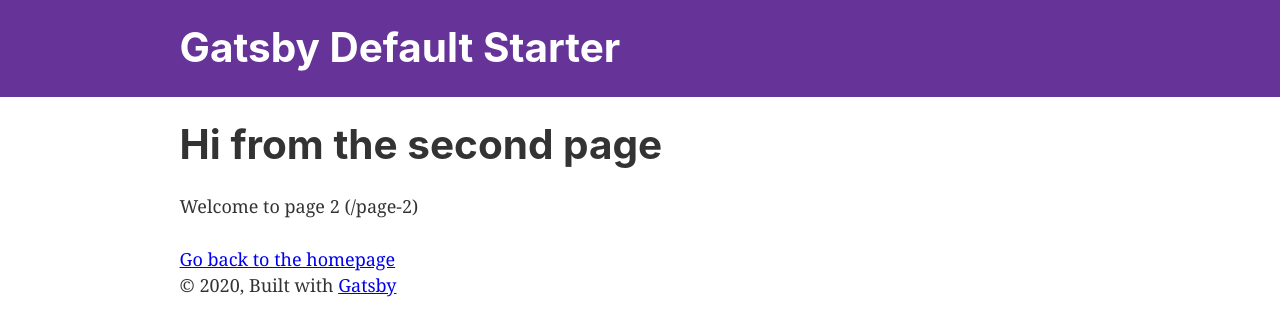
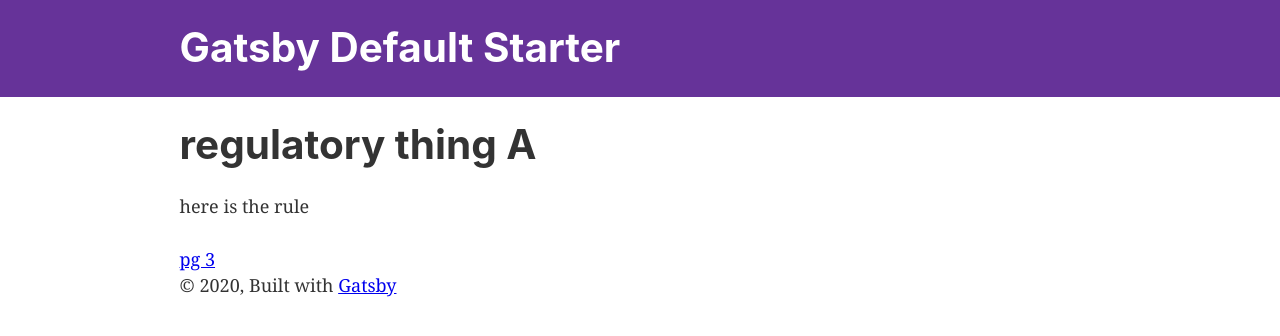
Before and after one commit to mcgnly/regulatory-decision-tree, a Gatsby site: page /page-2 in a window 1280 px wide. Built offline with nearby package versions, Linux system fonts and the light colour scheme; Gatsby itself is replaced by a stand-in of ours.

Commit message:
initial commit

```diff
--- /dev/null
+++ b/src/pages/page-2.js
@@ -0,0 +1,16 @@
+import React from "react"
+import { Link } from "gatsby"
+
+import Layout from "../components/layout"
+import SEO from "../components/seo"
+
+const SecondPage = () => (
+  <Layout>
+    <SEO title="Page two" />
+    <h1>regulatory thing A</h1>
+    <p>here is the rule</p>
+    <Link to="/page-3/">pg 3</Link>
+  </Layout>
+)
+
+export default SecondPage
--- a/src/pages/page-2.tsx
+++ b/src/pages/page-3.js
@@ -1,15 +1,14 @@
-// Gatsby supports TypeScript natively!
 import React from "react"
-import { PageProps, Link } from "gatsby"
+import { Link } from "gatsby"
 
 import Layout from "../components/layout"
 import SEO from "../components/seo"
 
-const SecondPage = (props: PageProps) => (
+const SecondPage = () => (
   <Layout>
     <SEO title="Page two" />
-    <h1>Hi from the second page</h1>
-    <p>Welcome to page 2 ({props.path})</p>
+    <h1>regulatory thing B</h1>
+    <p>here is the rule</p>
     <Link to="/">Go back to the homepage</Link>
   </Layout>
 )
--- /dev/null
+++ b/src/pages/page-4.js
@@ -0,0 +1,16 @@
+import React from "react"
+import { Link } from "gatsby"
+
+import Layout from "../components/layout"
+import SEO from "../components/seo"
+
+const SecondPage = () => (
+  <Layout>
+    <SEO title="Page two" />
+    <h1>regulatory thing B</h1>
+    <p>here is the rule</p>
+    <Link to="/">Go back to the homepage</Link>
+  </Layout>
+)
+
+export default SecondPage
```
